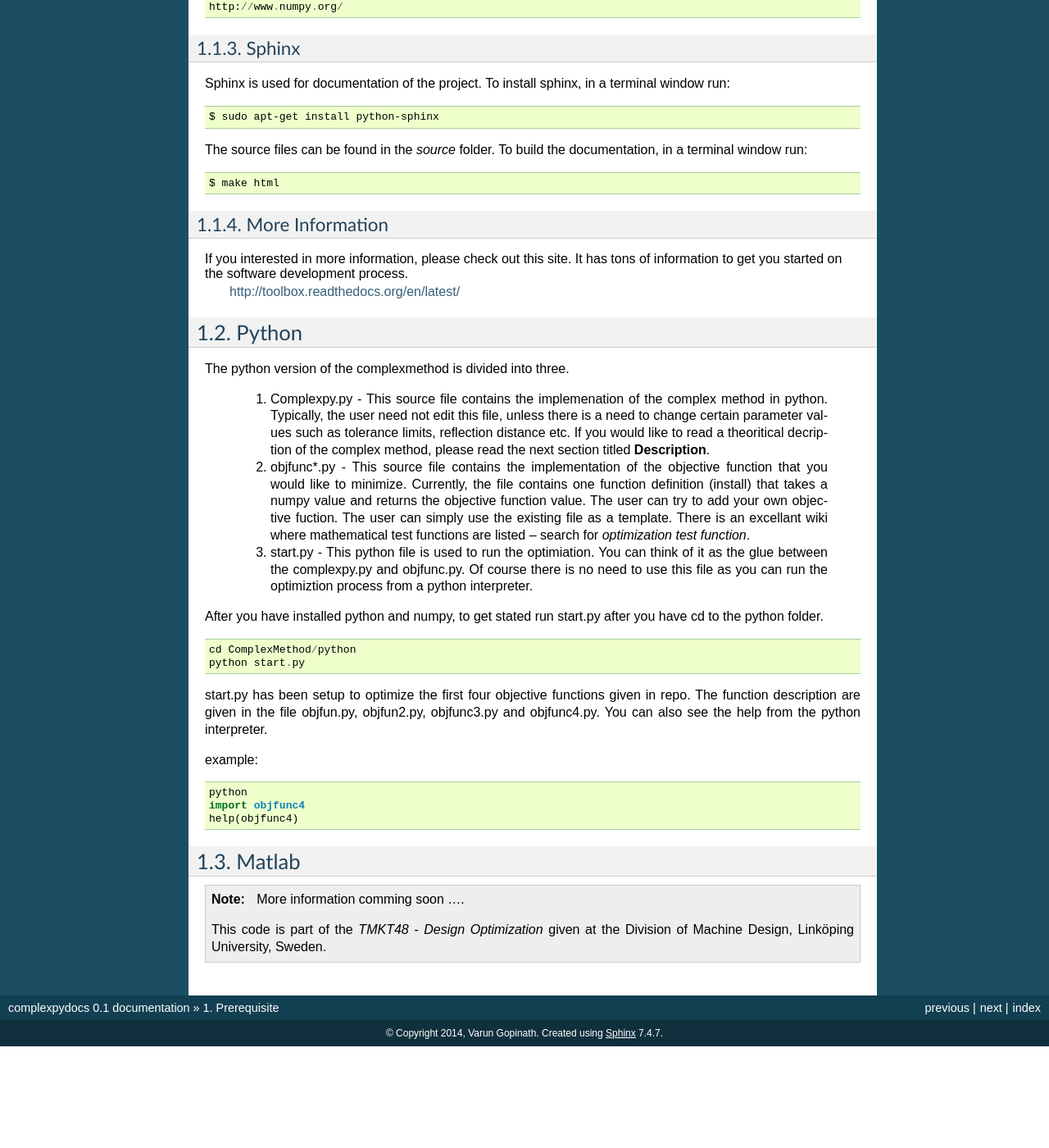
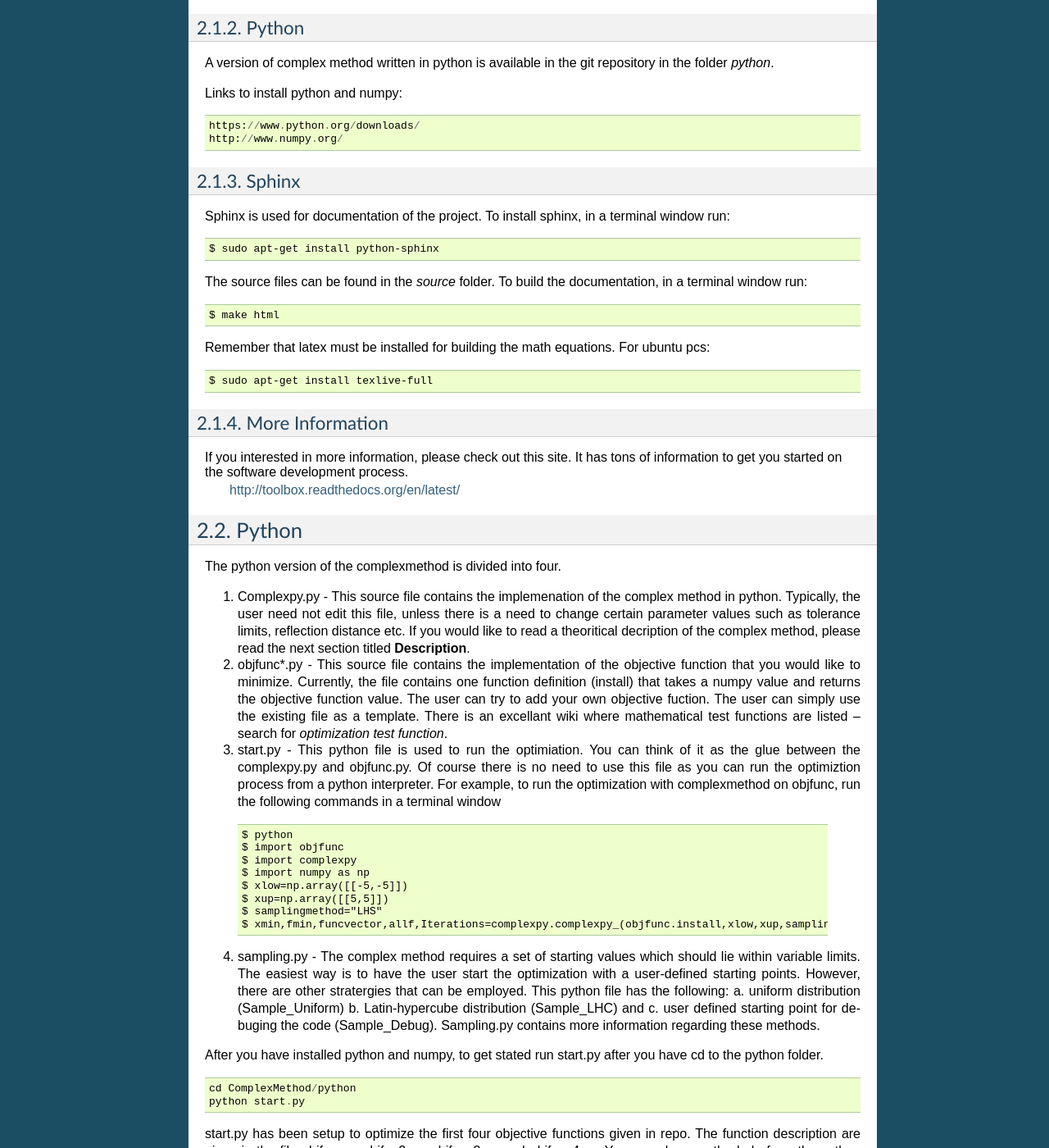
Before and after one commit to Robbie025/ComplexMethod, a Sphinx documentation site: the page built from docs/source/Work.rst, in a window 1280 px wide and 1400 px high, scrolled down 891 px. Shown: the whole window at 82% size. Built offline with Sphinx 7.4.7, drawn with Linux system fonts in a browser that asks for light colours; formulas are drawn with MathJax 3; before the commit the page ends 2167 px from its top, so only the background shows below that; some of the changed text lies outside the part shown.

Commit message:
docs change. sampling.py with error correction

```diff
--- a/docs/source/Work.rst
+++ b/docs/source/Work.rst
@@ -1,4 +1,10 @@
-Prerequisite
+Introduction
+=========
+
+The Complex Method is an optimization algorithm and is based on the Simplex method. The complex method has been applied to a wide range of problems such as physics
+, structural engineering, fluid power system design and aerospace engineering. The aim of the project is to make the complex method source code available to the general public. At the moment, the code is available in two implementations: python and matlab.
+
+Software Prerequisites
 =========
 
 This chapter will detail the software tools needed to run the complex method algorithm. Currently, there are two implementations of the algorithm: 1. Python and 2, Matlab.
@@ -9,7 +15,7 @@ The section **Software** will detail the  software you must have in order to run
 	2. *Python* with *Numpy*
 
 	#. *Sphinx* for building the documentation
-	#. *Matlab* to tun the  ***.m files
+	#. *Matlab* to run the  ***.m files
 
 
 Software
@@ -66,7 +72,11 @@ The source files can be found in the *source* folder. To build the documentation
 
 	$ make html
 
+Remember that latex must be installed for building the math equations. For ubuntu pcs:
 
+::
+
+	$ sudo apt-get install texlive-full
 
 More Information
 -----------------
@@ -77,11 +87,27 @@ If you interested in more information, please check out this site. It has tons o
 Python
 ******
 
-The python version of the complexmethod is divided into three.
+The python version of the complexmethod is divided into four.
 
-	1. Complexpy.py - This source file contains the implemenation of the complex method in python. Typically, the user need not edit this file, unless there is a need to change certain parameter values such as tolerance limits, reflection distance etc. If you would like to read a theoritical decription of the complex method, please read the next section titled **Description**.
-	2. objfunc*.py - This source file contains the implementation of the objective function that you would like to minimize. Currently, the file contains one function definition (install) that takes a numpy value and returns the objective function value.  The user can try to add your own objective fuction. The user can simply use the existing file as a template. There is an excellant wiki where mathematical test functions are listed -- search for *optimization test function*.
-	3. start.py - This python file is used to run the optimiation. You can think of it as the glue between the complexpy.py and objfunc.py. Of course there is no need to use this file as you can run the optimiztion process from a python interpreter.
+
+1. Complexpy.py - This source file contains the implemenation of the complex method in python. Typically, the user need not edit this file, unless there is a need to change certain parameter values such as tolerance limits, reflection distance etc. If you would like to read a theoritical decription of the complex method, please read the next section titled **Description**.
+2. objfunc*.py - This source file contains the implementation of the objective function that you would like to minimize. Currently, the file contains one function definition (install) that takes a numpy value and returns the objective function value.  The user can try to add your own objective fuction. The user can simply use the existing file as a template. There is an excellant wiki where mathematical test functions are listed -- search for *optimization test function*.
+
+3. start.py - This python file is used to run the optimiation. You can think of it as the glue between the complexpy.py and objfunc.py. Of course there is no need to use this file as you can run the optimiztion process from a python interpreter. For example, to run the optimization with complexmethod on objfunc, run the following commands in a terminal window
+
+ ::
+
+   $ python
+   $ import objfunc
+   $ import complexpy
+   $ import numpy as np
+   $ xlow=np.array([[-5,-5]])
+   $ xup=np.array([[5,5]])
+   $ samplingmethod="LHS"
+   $ xmin,fmin,funcvector,allf,Iterations=complexpy.complexpy_(objfunc.install,xlow,xup,samplingmethod)
+
+
+4. sampling.py - The complex method requires a set of starting values which should lie within variable limits. The easiest way is to have the user start the optimization with a user-defined starting points. However, there are other stratergies that can be employed. This python file has the following: a. uniform distribution (Sample_Uniform) b. Latin-hypercube distribution (Sample_LHC) and c. user defined starting point for debuging the code (Sample_Debug). Sampling.py contains more information regarding these methods.
 
 After you have installed python and numpy, to get stated run start.py after you have cd to the python folder.
 
```
